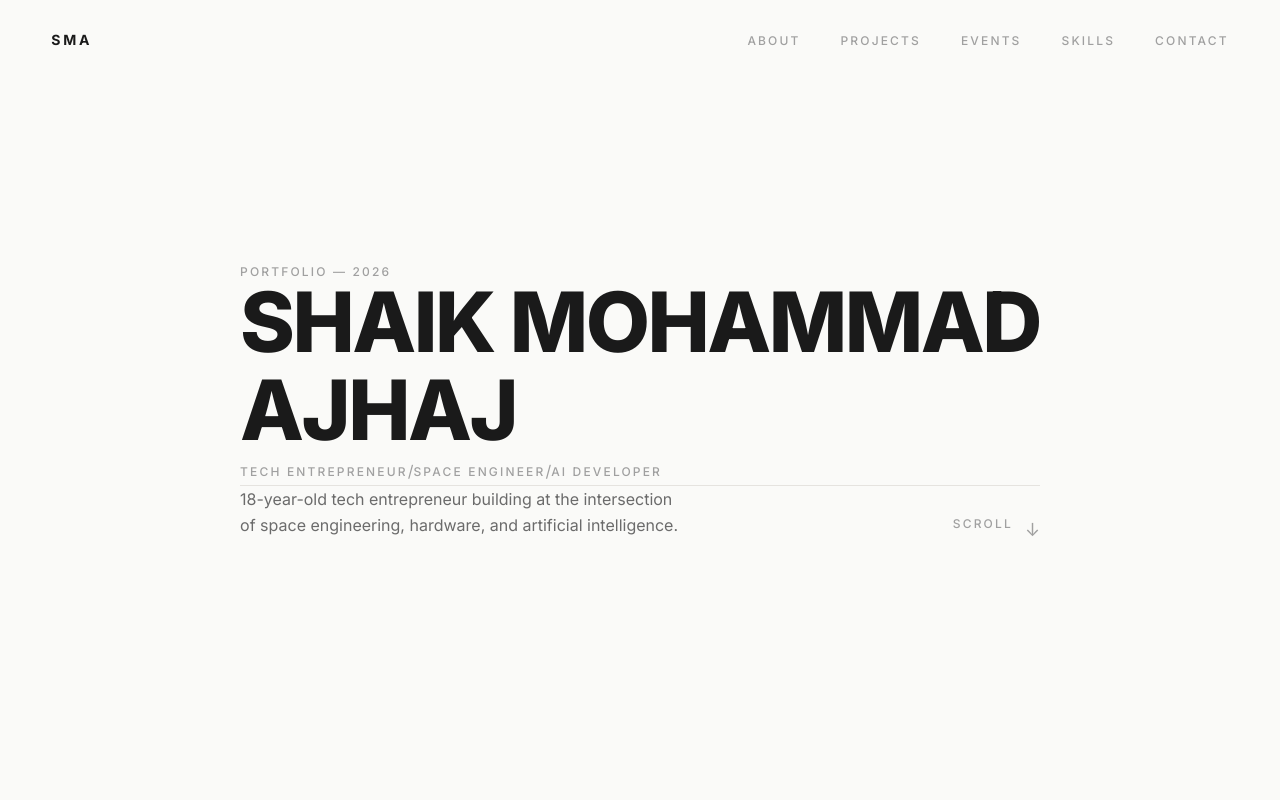
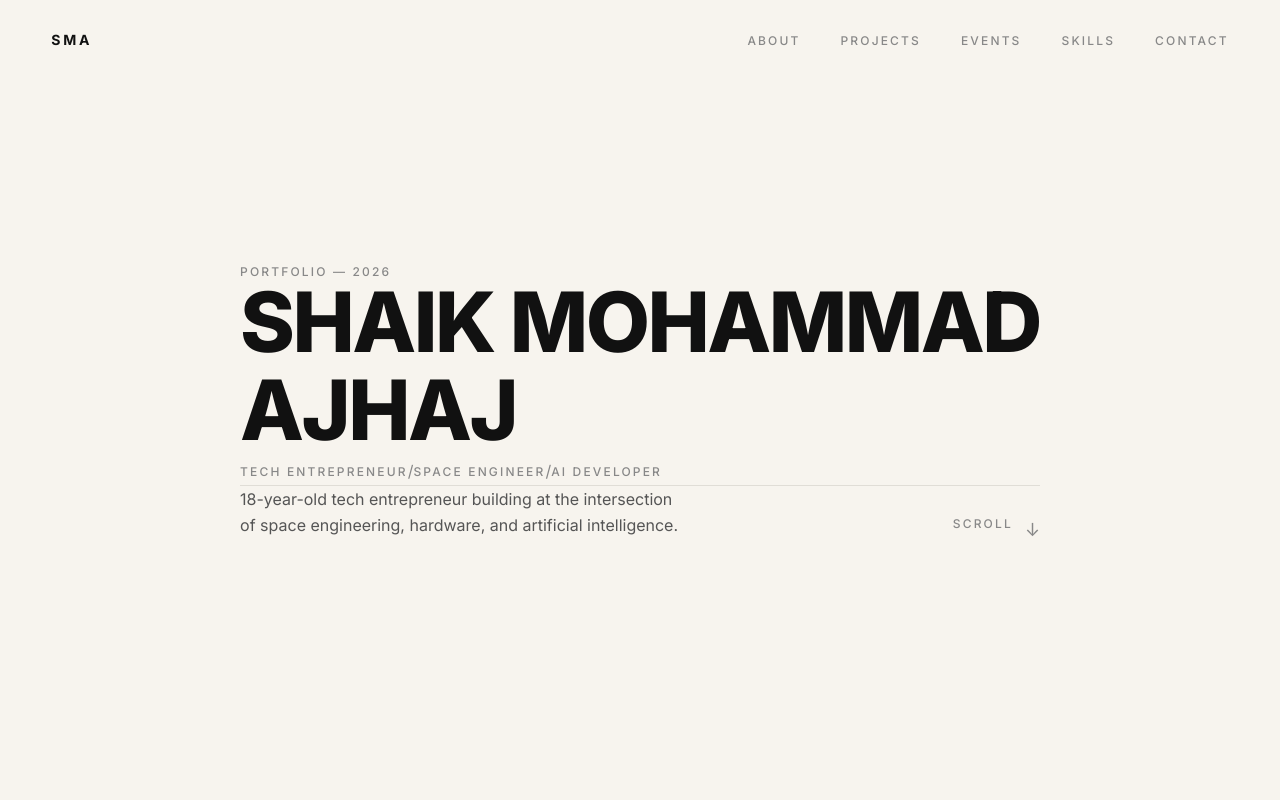
Before and after one commit to Ares006-007/My-portfolio, a React (Vite) app: page / in a window 1280 px wide. Shown: the top 800 px of the page. Built offline with nearby package versions, Linux system fonts and the light colour scheme.

Commit message:
style: introduce luxury site-wide color system

```diff
--- a/src/index.css
+++ b/src/index.css
@@ -4,14 +4,15 @@
    DESIGN SYSTEM — Light, Minimalist, Premium
    ═══════════════════════════════════════════ */
 @theme {
-  --color-bg: #FAFAF8;
-  --color-bg-alt: #F0EFEB;
-  --color-fg: #1A1A1A;
-  --color-fg-muted: #6B6B6B;
-  --color-fg-subtle: #A0A0A0;
-  --color-accent: #C45D3E;
-  --color-border: #E5E3DF;
-  --color-border-dark: #D1CFC9;
+  --color-bg: #F7F4EE;
+  --color-bg-alt: #EFECE6;
+  --color-fg: #111111;
+  --color-fg-muted: #555555;
+  --color-fg-subtle: #888888;
+  --color-accent: #1F3B2D;
+  --color-highlight: #C8A96B;
+  --color-border: #E0DDD6;
+  --color-border-dark: #C2BFB8;
   --font-heading: 'Inter', sans-serif;
   --font-body: 'Inter', sans-serif;
   --font-mono: 'JetBrains Mono', monospace;
```
